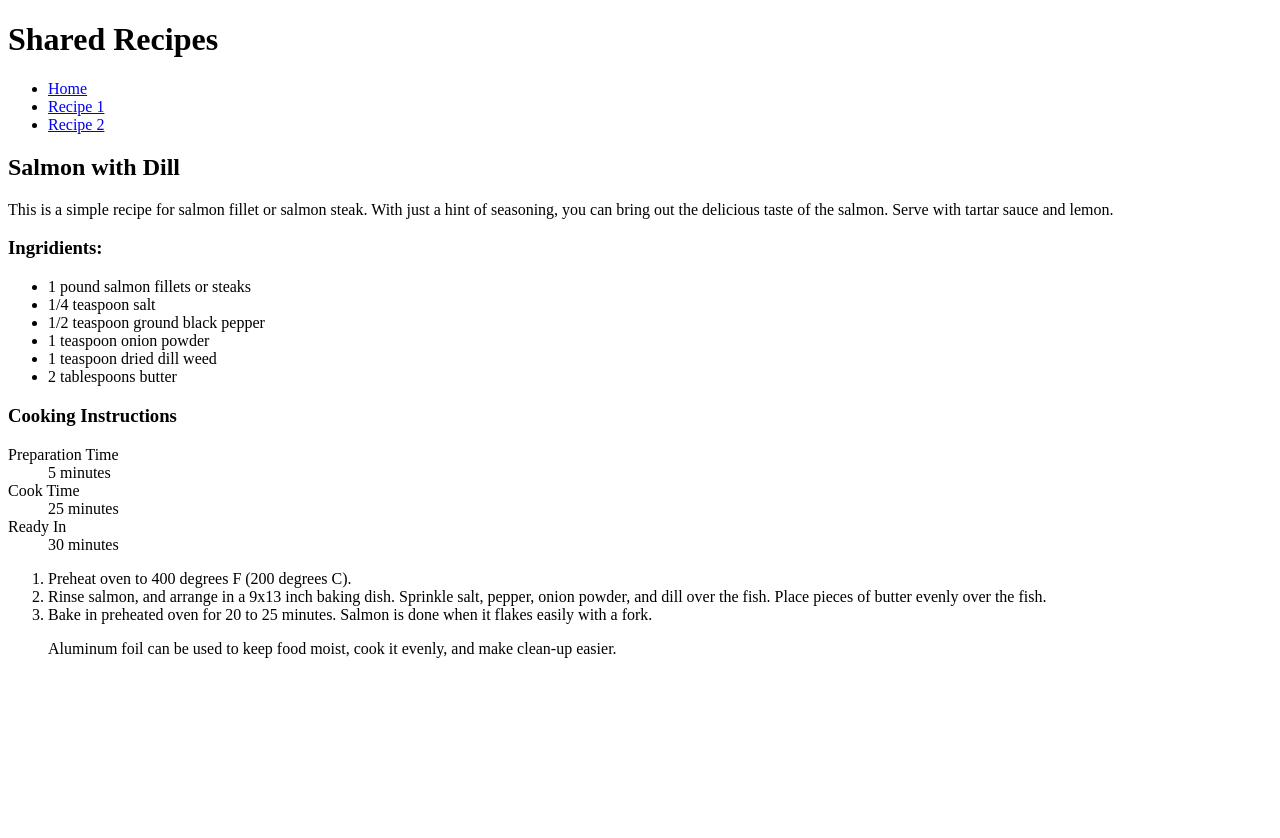
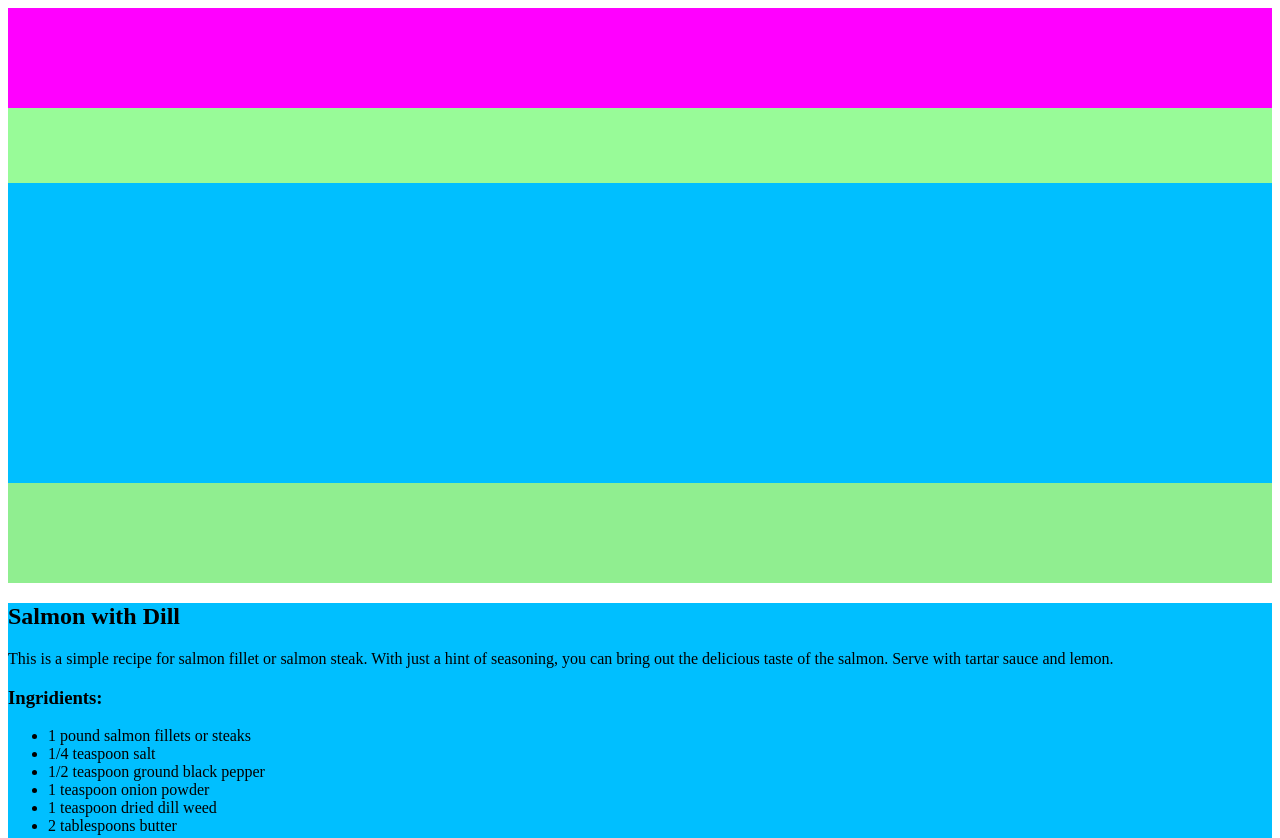
Before and after one commit to wgray01/intro2css3, a website: page public/recipe2.html in a window 1280 px wide. Shown: the top 838 px of the page. Before the commit the page ends 800 px from the top, so only its background shows below. Drawn offline with Linux system fonts and the light colour scheme.

Commit message:
style changes

```diff
--- /dev/null
+++ b/public/css/style.css
@@ -0,0 +1,19 @@
+header {
+    height: 100px;
+    background-color: fuchsia;
+}
+
+nav {
+    height: 75px;
+    background-color: palegreen;
+}
+
+main {
+    height: 300px;
+    background-color: deepskyblue;
+}
+
+footer {
+    height: 100px;
+    background-color: lightgreen;
+}
--- a/public/recipe2.html
+++ b/public/recipe2.html
@@ -2,19 +2,20 @@
 <html>
 
 <head>
-    <title>Shared Recipes - Home Page</title>
+    <title>Layout Page</title>
+    <link href="css/style.css" rel="stylesheet">
 </head>
 
 <body>
-    <header>
-        <h1>Shared Recipes</h1>
-    </header>
-    <nav>
-        <ul>
-            <li><a href="index.html">Home</a></li>
-            <li><a href="recipe1.html">Recipe 1</a></li>
-            <li><a href="recipe2.html">Recipe 2</a></li>
-        </ul>
+    <header></header>
+    <nav></nav>
+    <main>
+        <section></section>
+    </main>
+    <footer></footer>
+</body>
+
+</html> </ul>
     </nav>
     <main>
         <section>
```
Also changed, not shown: public/index.html (+3 -4 lines), public/layout.html (+1 -15 lines), public/recipe1.html (+3 -1 lines). Lines whose indentation alone changed are shown as unchanged.
